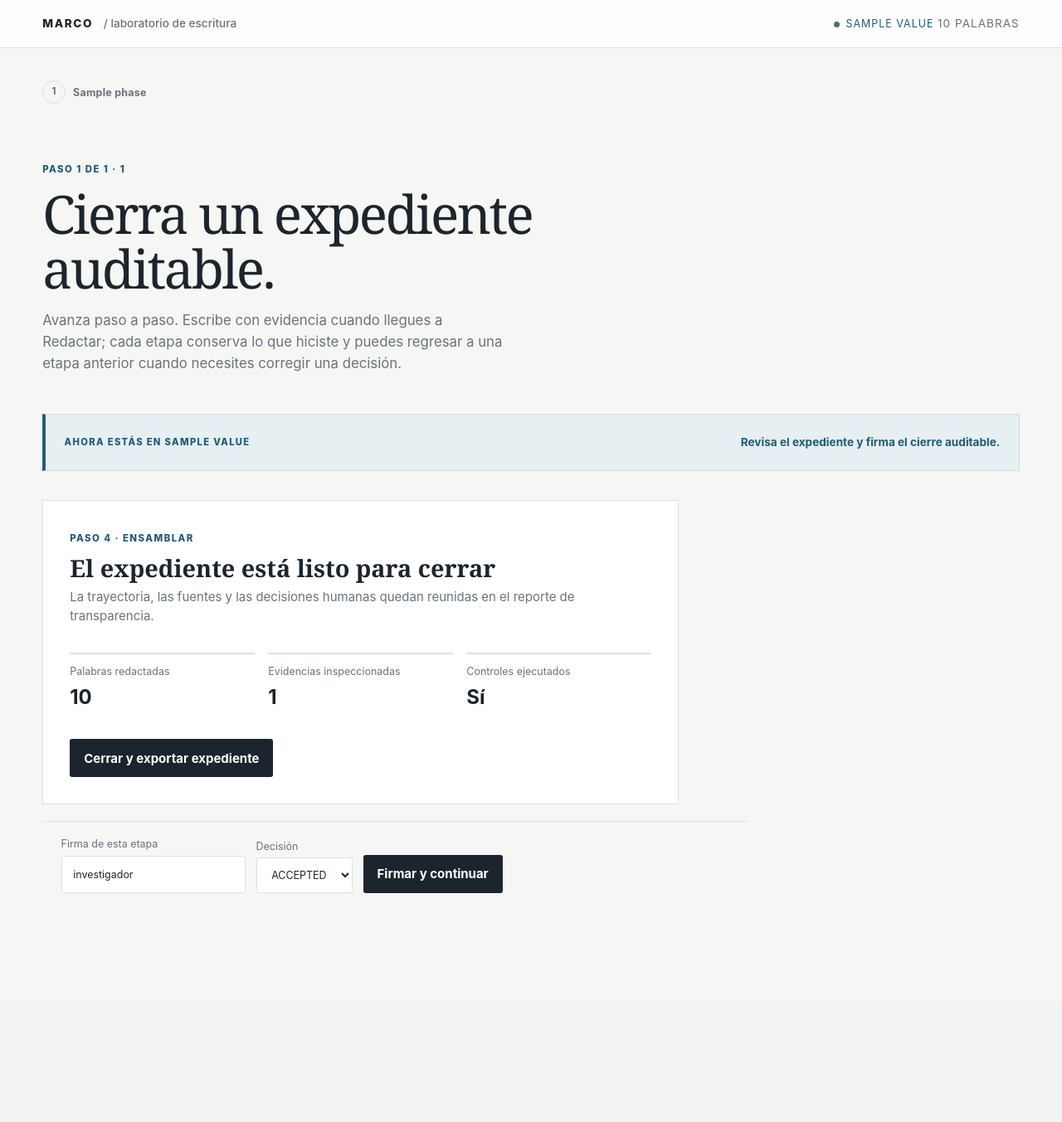
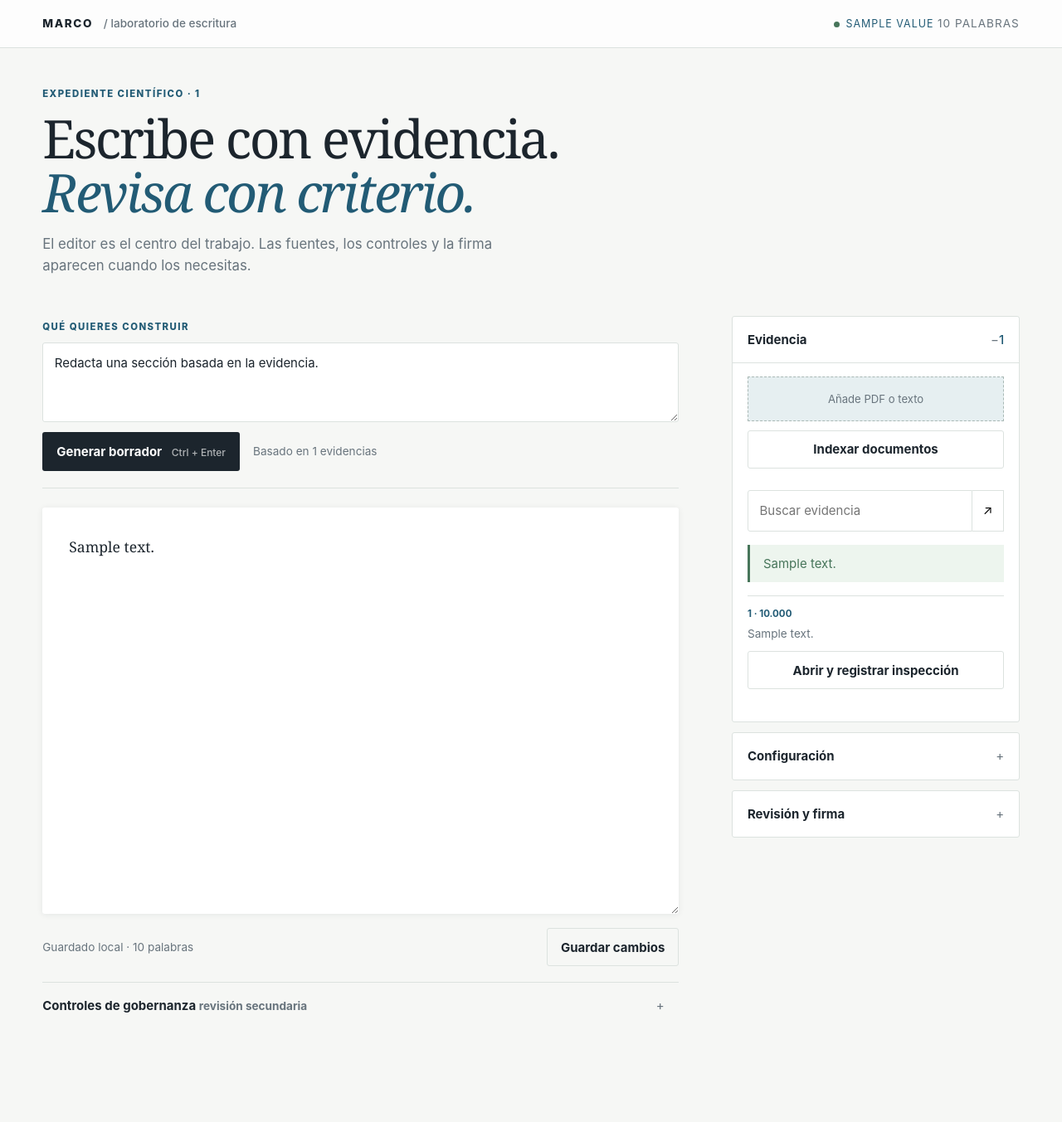
Before and after one commit to Miguelitortiz/marco-mvp, a Django app: template web/templates/workbench/index.html in a window 1280 px wide. Shown: the whole page at 83% size. Before the commit the page ends 1077 px from the top, so only its background shows below. Run offline with Django 4.2, Linux system fonts and the light colour scheme; the template is opened without the code that fills it: most values are stand-ins (such as "Sample title", 1, 10 or a date in 2020).

Commit message:
Align workflow gates with MARCO papers
Require parametrization, evidence inspection, and governance checks before drafting and assembly; add auditable inspection and export workflow endpoints.

Co-authored-by: Copilot App <223556219+Copilot@users.noreply.github.com>

```diff
--- a/web/templates/workbench/index.html
+++ b/web/templates/workbench/index.html
@@ -4,129 +4,77 @@
   <span class="muted">{{ workbench.current_words }} palabras</span>
 {% endblock %}
 {% block content %}
-<nav class="stepper" aria-label="Progreso del expediente">
-  {% for phase, label, description in phases %}
-    <div class="stepper__item {% if forloop.counter0 == current_phase_index %}is-current{% elif forloop.counter0 < current_phase_index %}is-complete{% endif %}">
-      {% if forloop.counter0 < current_phase_index %}
-        <form hx-post="{% url 'rollback_workflow' %}" hx-target="#workflow-status">
-          {% csrf_token %}
-          <input type="hidden" name="target" value="{{ phase.value }}">
-          <button class="stepper__button" type="submit" title="Volver a {{ label }}">
-            <span class="stepper__number">✓</span><span>{{ label }}</span>
-          </button>
-        </form>
-      {% else %}
-        <span class="stepper__button">
-          <span class="stepper__number">{{ forloop.counter }}</span><span>{{ label }}</span>
-        </span>
-      {% endif %}
-      {% if not forloop.last %}<span class="stepper__line"></span>{% endif %}
-    </div>
-  {% endfor %}
-</nav>
-
 <section class="intro">
-  <p class="eyebrow">PASO {{ current_phase_number }} DE {{ phases|length }} · {{ workbench.project_id }}</p>
-  <h1>{% if workbench.fsm.state.value == "PARAMETRIZATION" %}Prepara tu expediente.{% elif workbench.fsm.state.value == "CURATION" %}Construye tu base de evidencia.{% elif workbench.fsm.state.value == "DRAFTING" %}Redacta con respaldo.{% else %}Cierra un expediente auditable.{% endif %}</h1>
-  <p class="intro__copy">Avanza paso a paso. Escribe con evidencia cuando llegues a Redactar; cada etapa conserva lo que hiciste y puedes regresar a una etapa anterior cuando necesites corregir una decisión.</p>
-</section>
-
-<section class="guide-card">
-  <div>
-    <span class="guide-card__step">Ahora estás en {{ workbench.fsm.state.value }}</span>
-    <h2>{% for phase, label, description in phases %}{% if phase == workbench.fsm.state %}{{ label }}{% endif %}{% endfor %}</h2>
-    <p>{% for phase, label, description in phases %}{% if phase == workbench.fsm.state %}{{ description }}{% endif %}{% endfor %}</p>
-  </div>
-  <div class="guide-card__actions">
-    {% if workbench.fsm.state.value == "PARAMETRIZATION" %}
-      <span class="guide-card__hint">Completa la configuración y firma para habilitar Curar.</span>
-    {% elif workbench.fsm.state.value == "CURATION" %}
-      <span class="guide-card__hint">Indexa documentos, busca y registra al menos una inspección.</span>
-    {% elif workbench.fsm.state.value == "DRAFTING" %}
-      <span class="guide-card__hint">Genera, edita y ejecuta los controles antes de ensamblar.</span>
-    {% else %}
-      <span class="guide-card__hint">Revisa el expediente y firma el cierre auditable.</span>
-    {% endif %}
-  </div>
+  <p class="eyebrow">EXPEDIENTE CIENTÍFICO · {{ workbench.project_id }}</p>
+  <h1>Escribe con evidencia.<br><em>Revisa con criterio.</em></h1>
+  <p class="intro__copy">El editor es el centro del trabajo. Las fuentes, los controles y la firma aparecen cuando los necesitas.</p>
 </section>
 
 <section class="workspace-grid">
-  {% if workbench.fsm.state.value == "PARAMETRIZATION" %}
-    <article class="stage-card stage-card--wide">
-      <div class="stage-card__heading">
-        <span class="eyebrow">Paso 1 · Preparar</span>
-        <h2>Define las reglas del documento</h2>
-        <p>Estas restricciones permanecerán activas durante todo el expediente.</p>
+  <article class="editor-column">
+    {% include "workbench/_editor.html" %}
+    {% include "workbench/_governance.html" %}
+  </article>
+  <aside class="context-column">
+    <details open class="panel">
+      <summary>Evidencia <span class="count">{{ workbench.hits|length }}</span></summary>
+      <div class="panel__body">
+        <form hx-post="{% url 'upload_documents' %}" hx-target="#evidence-panel" hx-encoding="multipart/form-data">
+          {% csrf_token %}
+          <label class="file-drop" for="documents">Añade PDF o texto</label>
+          <input id="documents" name="documents" type="file" multiple accept=".pdf,.txt">
+          <button class="button button--quiet" type="submit">Indexar documentos</button>
+        </form>
+        <form class="search" hx-post="{% url 'search_evidence' %}" hx-target="#evidence-panel">
+          {% csrf_token %}
+          <input name="query" value="{{ workbench.query }}" placeholder="Buscar evidencia">
+          <button aria-label="Buscar" type="submit">↗</button>
+        </form>
+        <div id="evidence-panel">{% include "workbench/_evidence.html" %}</div>
       </div>
-      <form class="settings stage-form" hx-post="{% url 'save_settings' %}" hx-target="#workflow-status">
+    </details>
+    <details class="panel">
+      <summary>Configuración</summary>
+      <div class="panel__body">
+        <form class="settings" hx-post="{% url 'save_settings' %}" hx-target="#editor-panel">
           {% csrf_token %}
-        <label>Plantilla o sección<input name="template" value="{{ workbench.template }}"></label>
+          <label>Sección<input name="template" value="{{ workbench.template }}"></label>
           <label>Palabras objetivo<input name="target_words" type="number" value="{{ workbench.target_words }}" min="50"></label>
           <label>Proveedor
-          <select name="provider">{% for provider in providers %}<option {% if provider == workbench.provider %}selected{% endif %}>{{ provider }}</option>{% endfor %}</select>
+            <select name="provider">
+              {% for provider in providers %}<option {% if provider == workbench.provider %}selected{% endif %}>{{ provider }}</option>{% endfor %}
+            </select>
           </label>
           <label>Modelo<input name="model" value="{{ workbench.model }}" placeholder="Predeterminado"></label>
           <label>Endpoint<input name="base_url" value="{{ workbench.base_url }}" placeholder="Predeterminado"></label>
           {% if workbench.provider != "Mock (offline)" and workbench.provider != "Local (Ollama)" and workbench.provider != "Local (LM Studio)" %}
             <label>API key<input name="api_key" type="password" placeholder="Solo para esta sesión"></label>
           {% endif %}
-        <button class="button button--dark" type="submit">Guardar reglas</button>
+          <button class="button button--quiet" type="submit">Guardar configuración</button>
         </form>
-    </article>
-  {% elif workbench.fsm.state.value == "CURATION" %}
-    <article class="stage-card stage-card--wide" id="stage-content">
-      <div class="stage-card__heading">
-        <span class="eyebrow">Paso 2 · Curar</span>
-        <h2>Reúne y valida tu evidencia</h2>
-        <p>Indexa el corpus, busca fragmentos relevantes y registra la inspección humana de al menos una fuente.</p>
       </div>
-      <form hx-post="{% url 'upload_documents' %}" hx-target="#stage-content" hx-encoding="multipart/form-data">
-        {% csrf_token %}<label class="file-drop" for="documents">Añade PDF o texto</label>
-        <input id="documents" name="documents" type="file" multiple accept=".pdf,.txt">
-        <button class="button button--quiet" type="submit">Indexar documentos</button>
-      </form>
-      <form class="search" hx-post="{% url 'search_evidence' %}" hx-target="#evidence-panel">
-        {% csrf_token %}<input name="query" value="{{ workbench.query }}" placeholder="Buscar en el corpus">
-        <button aria-label="Buscar" type="submit">↗</button>
-      </form>
-      <div id="evidence-panel">{% include "workbench/_evidence.html" %}</div>
-    </article>
-  {% elif workbench.fsm.state.value == "DRAFTING" %}
-    <article class="editor-column stage-card stage-card--wide">
-      <div class="stage-card__heading">
-        <span class="eyebrow">Paso 3 · Redactar</span>
-        <h2>Construye y revisa el texto</h2>
-        <p>El borrador se genera únicamente con la evidencia que ya inspeccionaste.</p>
-      </div>
-      {% include "workbench/_editor.html" %}
-      {% include "workbench/_governance.html" %}
-    </article>
-  {% else %}
-    <article class="stage-card stage-card--wide">
-      <div class="stage-card__heading">
-        <span class="eyebrow">Paso 4 · Ensamblar</span>
-        <h2>El expediente está listo para cerrar</h2>
-        <p>La trayectoria, las fuentes y las decisiones humanas quedan reunidas en el reporte de transparencia.</p>
-      </div>
-      <dl class="assembly-summary">
-        <div><dt>Palabras redactadas</dt><dd>{{ workbench.current_words }}</dd></div>
-        <div><dt>Evidencias inspeccionadas</dt><dd>{{ workbench.inspected_fragments|length }}</dd></div>
-        <div><dt>Controles ejecutados</dt><dd>Sí</dd></div>
-      </dl>
-      <form hx-post="{% url 'export_workflow' %}" hx-target="#workflow-status">
-        {% csrf_token %}<button class="button button--dark" type="submit">Cerrar y exportar expediente</button>
-      </form>
-    </article>
-  {% endif %}
-</section>
-<section class="stage-footer" id="workflow-status">
-  {% if workbench.fsm.state.value != "ASSEMBLY" %}
+    </details>
+    <details class="panel">
+      <summary>Revisión y firma</summary>
+      <div class="panel__body">
         <form hx-post="{% url 'advance_workflow' %}" hx-target="#workflow-status">
           {% csrf_token %}
-      <label>Firma de esta etapa<input name="signer" value="investigador"></label>
+          <label>Firma<input name="signer" value="investigador"></label>
           <label>Decisión<select name="decision"><option>ACCEPTED</option><option>AMENDED</option><option>REJECTED</option></select></label>
-      <button class="button button--dark" type="submit">Firmar y continuar</button>
+          <button class="button button--dark" type="submit">Firmar y avanzar</button>
         </form>
-  {% endif %}
+        <form hx-post="{% url 'rollback_workflow' %}" hx-target="#workflow-status" class="rollback">
+          {% csrf_token %}
+          <input type="hidden" name="target" value="CURATION">
+          <button class="button button--quiet" type="submit">Solicitar rollback a Curar</button>
+        </form>
+        <form hx-post="{% url 'export_workflow' %}" hx-target="#workflow-status">
+          {% csrf_token %}
+          <button class="button button--dark" type="submit">Cerrar y exportar expediente</button>
+        </form>
+        <div id="workflow-status"></div>
+      </div>
+    </details>
+  </aside>
 </section>
 {% endblock %}
```
Lines whose indentation alone changed are shown as unchanged.
